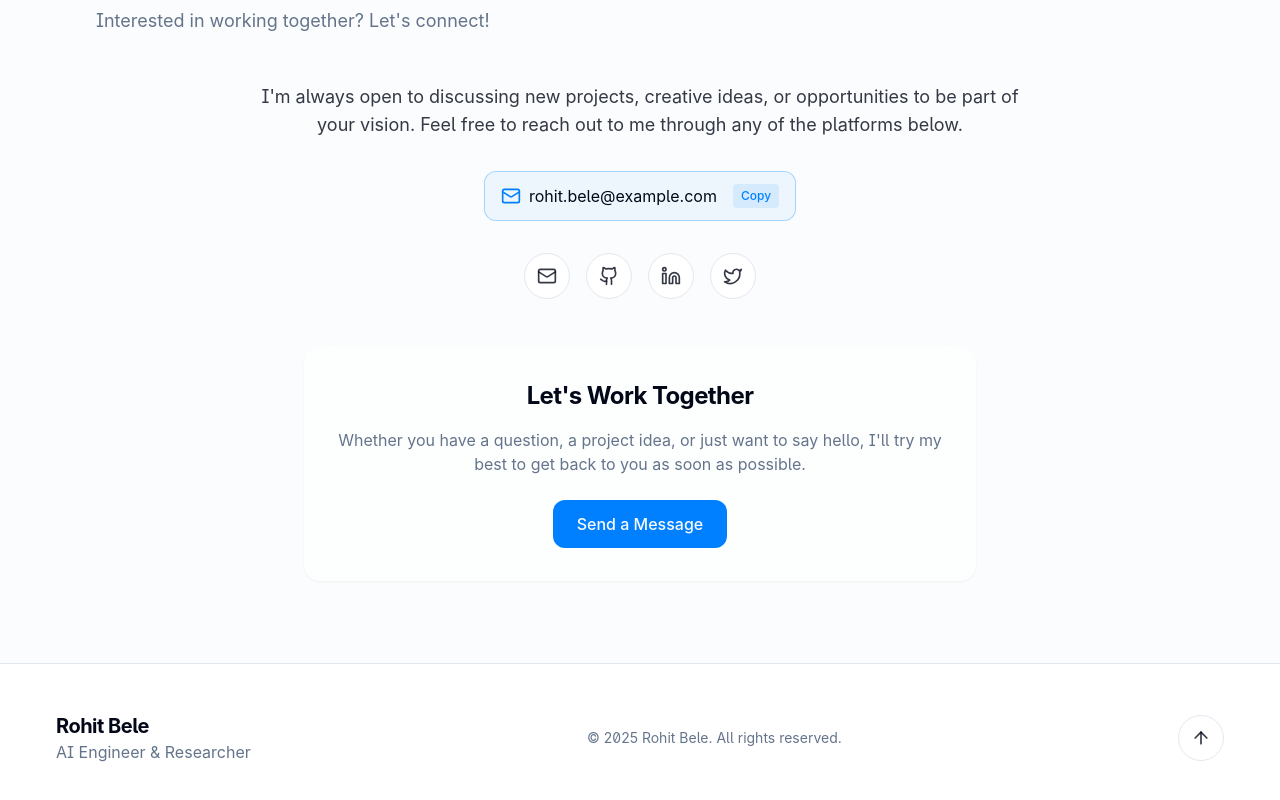
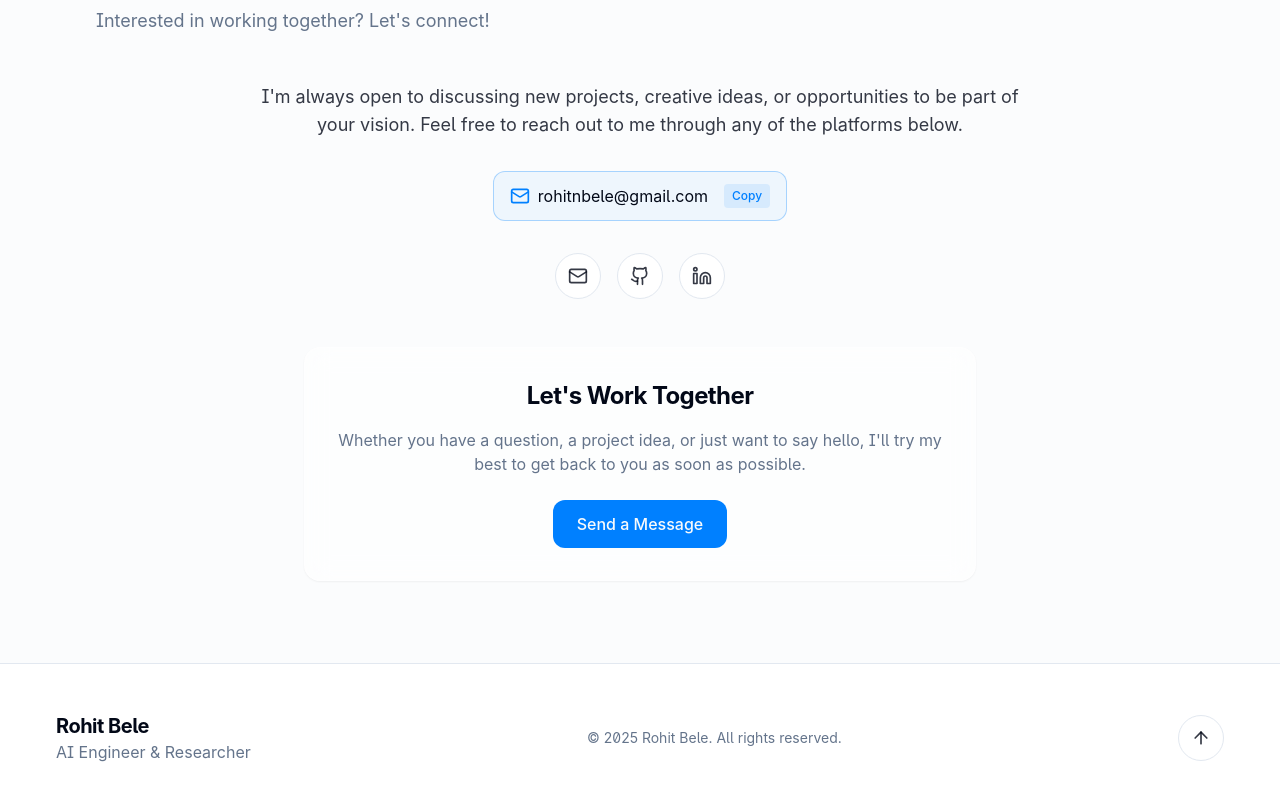
Before and after one commit to BeleRohit/rohit-portfolio-nexus, a React (Vite) app: page / in a window 1280 px wide. Shown: the part 5281-6081 px from the top of the page. Built offline with nearby package versions, Linux system fonts and the light colour scheme.

Commit message:
Update Contact.tsx

```diff
--- a/src/components/Contact.tsx
+++ b/src/components/Contact.tsx
@@ -9,22 +9,17 @@ const socialLinks = [
   {
     name: 'Email',
     icon: <Mail className="h-5 w-5" />,
-    url: 'mailto:rohit.bele@example.com',
+    url: 'mailto:rohitnbele@gmail.com',
   },
   {
     name: 'GitHub',
     icon: <Github className="h-5 w-5" />,
-    url: 'https://github.com',
+    url: 'https://github.com/belerohit',
   },
   {
     name: 'LinkedIn',
     icon: <Linkedin className="h-5 w-5" />,
-    url: 'https://linkedin.com',
-  },
-  {
-    name: 'Twitter',
-    icon: <Twitter className="h-5 w-5" />,
-    url: 'https://twitter.com',
+    url: 'https://linkedin.com/in/belerohit',
   },
 ];
 
@@ -59,7 +54,7 @@ const Contact = () => {
 
         <div className="inline-flex items-center gap-2 px-4 py-3 rounded-lg border border-primary/30 bg-primary/5 text-foreground mb-8">
           <Mail className="h-5 w-5 text-primary" />
-          <span>rohit.bele@example.com</span>
+          <span>rohitnbele@gmail.com</span>
           <button
             onClick={handleCopyEmail}
             className="ml-2 text-xs font-medium px-2 py-1 rounded bg-primary/10 text-primary hover:bg-primary/20 transition-colors"
```
